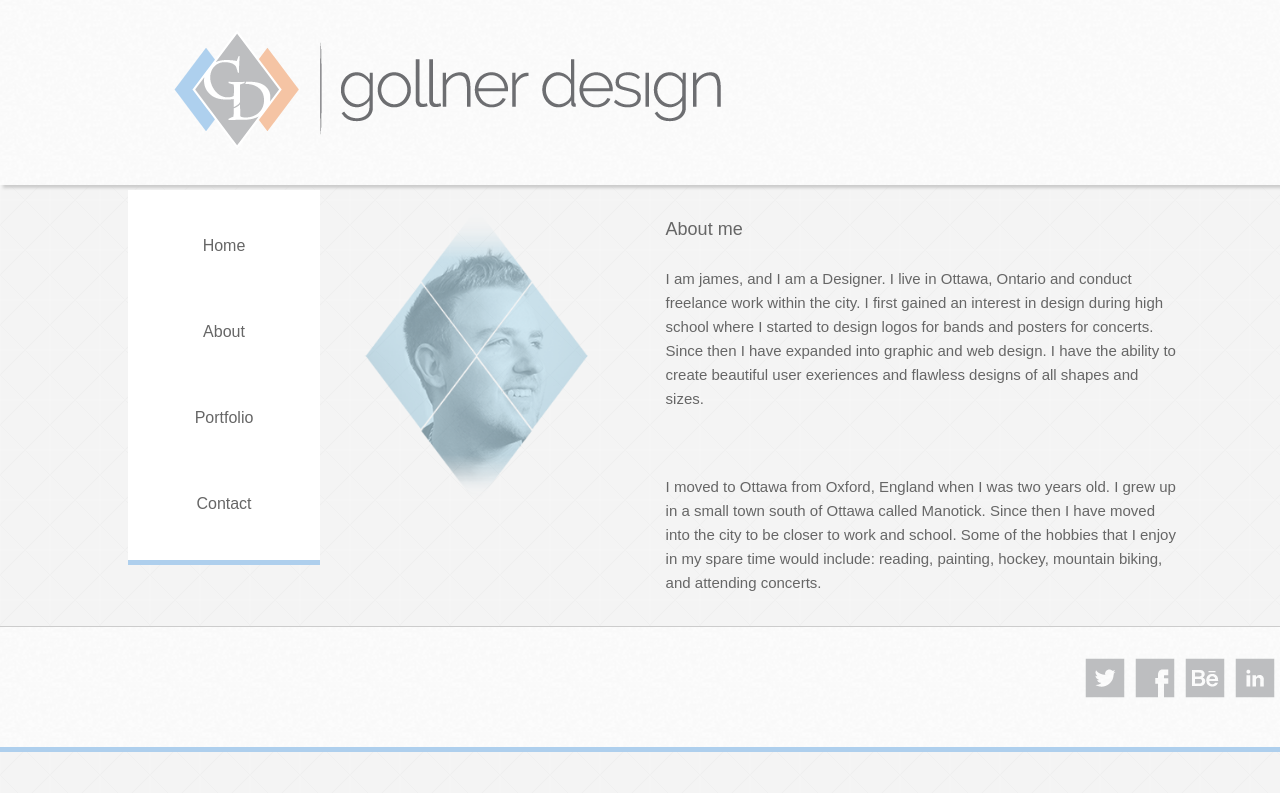
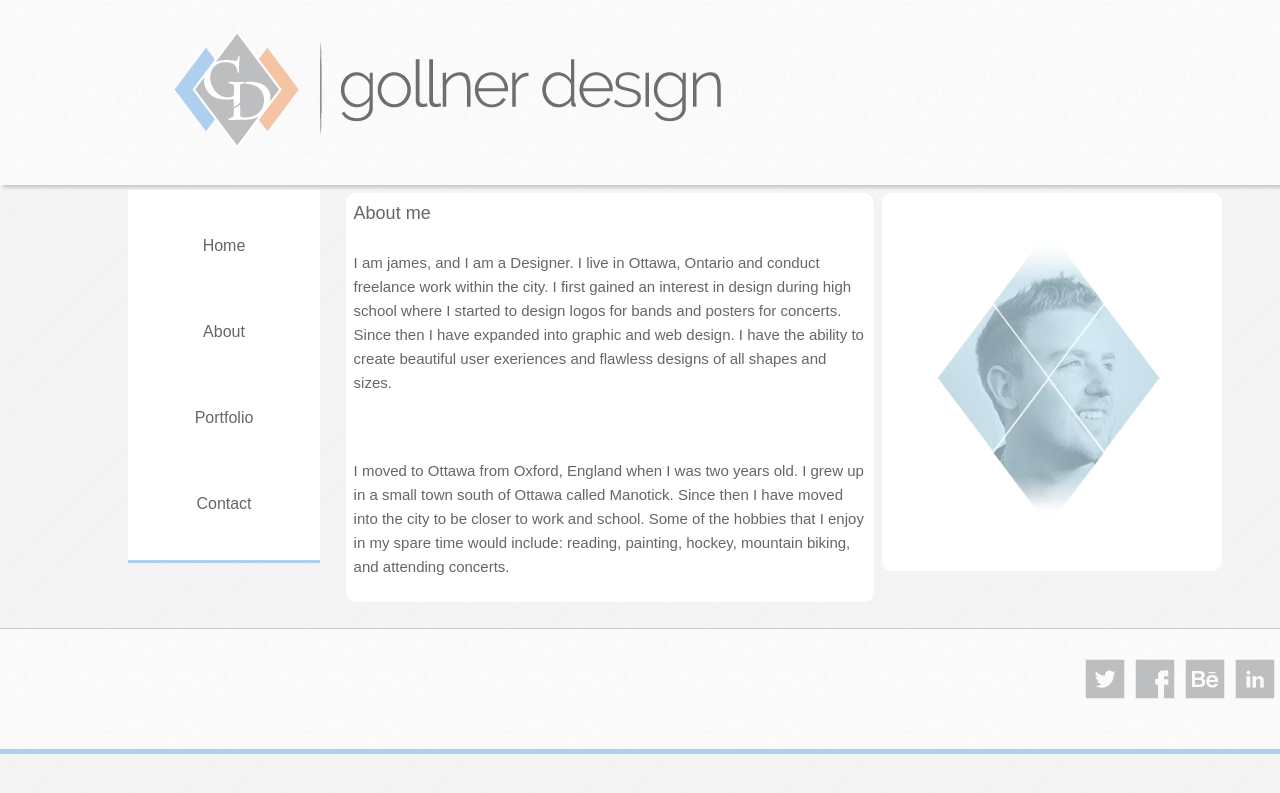
Before and after one commit to jgollner/jgollner.github.io, a Jekyll site: the page built from index.html, in a window 1280 px wide. Shown: the top 793 px of the page. Built offline with Jekyll 4.4.1, drawn with Linux system fonts in a browser that asks for light colours; Markdown is read by kramdown in place of the engine named in the settings.

Commit message:
CSS adjustments
more minor changes were made to the general.css file

```diff
--- a/css/general.css
+++ b/css/general.css
@@ -44,13 +44,18 @@ header {
 	display: none;
 }
 
+.wrapper {
+	margin: 2%;
+	clear:both;
+}
+
 .arrow {
 	clear:both;
 	z-index: 4;
 	}
 
 .imgholder {
-	margin: -10px;
+	padding: -10px;
 }
 
 .intro {
@@ -89,7 +94,7 @@ h2 {
 	font-family: Arial, Helvetica, sans-serif;
 	font-size: 17px;
 	font-weight: 900;
-	color: #999;
+	color: #AECFED;
 }
 
 p {
@@ -157,9 +162,9 @@ figcaption {
 
 
 .right{
-	padding-top: 1em;
-
+	margin:2%;
 	background-color: #FFF;
+	border-radius: 10px;
 	z-index: 10;
 	display:block;
 	overflow:hidden;
@@ -181,11 +186,23 @@ footer {
 }
 
 .content {
-	padding: 1em;
+	border-radius: 10px;
+	background-color:#FFF;
+	padding: .5em;
 	overflow: hidden;
 	float:none;
+	margin: 2%;
 }
 
+article {
+	border-radius: 10px;
+	background-color:#FFF;
+	margin: 2%;
+}
+
+.article2 {
+	display: none;
+}
 
 .bucket {
 	padding: 10px;
@@ -198,6 +215,7 @@ footer {
 	width: 100%;
 	margin: 0px auto 5px auto;
 	text-align: left;
+	border-bottom: #AECFED solid 3px;
 }
 
 .ac-container label{
@@ -390,7 +408,9 @@ footer {
 }
 
 .bucket {
-		width: 100%;
+		width: 90%;
+		margin-right: 0;
+		padding-top: 0;
 	}
 
 .nav {
@@ -408,7 +428,7 @@ footer {
 }
 
 .nav ul {
-	border-bottom: #AECFED solid 5px;
+	border-bottom: #AECFED solid 3px;
 }
 
 .nav-btn {
@@ -425,16 +445,31 @@ footer {
 }
 
 .content {
+	margin-top: 8px;
 	float: left;
 	width: 50%;
-	padding-left: 2%;
-	margin-top: 0;
 }
 
 article {
 	float: left;
-	width: 45%;
-	margin-top: 30px;
+	width: 35%;
+	margin-top: 8px;
+	margin-right: 0;
+	margin-left: 5%;
+	padding-top: 34px;
+	padding-bottom:34px;
+}
+
+.james {
+	width:auto;
+}
+
+.imgholder {
+	width: 80%;
+}
+
+.article2 {
+	display: none;
 }
 
 .intro {
@@ -452,10 +487,12 @@ article {
 .right {
 	float: left;
 	display: inline;
-	width: 100%;
-	margin: 2.5%;
+	width: 90%;
+	margin-left:5%;
+	margin-right:5%;
 	overflow:scroll;
-	padding: 5px;
+	padding-top: 0;
+
 }
 
 }
@@ -464,8 +501,9 @@ article {
 @media only screen and (min-width: 58.75em) {
 
 .bucket {
-
-	padding:2em;
+	padding-top:0;
+	padding-left:2em;
+	padding-right:2em;
 	margin:0;
 }
 
@@ -474,9 +512,10 @@ article {
 	display: inline;
 	width: 60%;
 	margin: 10px;
-	margin-left:5%;
+	margin-left:2%;
 	overflow:scroll;
 	padding-left: 10px;
+	padding-top:0;
 
 }
 
@@ -526,15 +565,26 @@ article {
 	float: left;
 	display: inline-block;
 	width: 40%;
-	padding-right: 7%;
-	margin-top: 1em;
+	margin-top: 8px;
+	margin-right: 8px;
 }
 
 
 article {
+	display: none;
+}
+
+.article2 {
+	background-color:#FFF;
+	border-radius: 10px;
 	float: left;
-	width: 25%;
-	margin-top: 30px;
+	width: 30%;
+	margin-top: 8px;
+	padding-top: 34px;
+	padding-bottom:34px;
+	display:inline;
+	z-index: 10;
+	max-width: 340px;
 }
 
 .intro {
@@ -574,4 +624,8 @@ article {
 }
 
 
+
+.border-p {
 }
+
+}
--- a/index.html
+++ b/index.html
@@ -2,6 +2,7 @@
 layout: default
 title: About
 ---
+
 
 	<article>
 		<div class="intro">
@@ -18,9 +19,17 @@ title: About
 	</article>
 
 
-	<div class="content">
-		<h>About me</h>
-			<p class= "border-p">I am james, and I am a Designer. I live in Ottawa, Ontario and conduct 		freelance work within the city. I first gained an interest in design during high school where I started to design logos for bands and posters for concerts. Since then I have expanded into graphic and web design. I have the ability to create beautiful user exeriences and flawless designs of all shapes and sizes.</p>
+		<div class="content">
+			<h>About me</h>
+				<p class= "border-p">I am james, and I am a Designer. I live in Ottawa, Ontario and conduct 		freelance work within the city. I first gained an interest in design during high school where I started to design logos for bands and posters for concerts. Since then I have expanded into graphic and web design. I have the ability to create beautiful user exeriences and flawless designs of all shapes and sizes.</p>
 <br>
-			<p class= "border-p">I moved to Ottawa from Oxford, England when I was two years old. I grew up in a small town south of Ottawa called Manotick. Since then I have moved into the city to be closer to work and school. Some of the hobbies that I enjoy in my spare time would include: reading, painting, hockey, mountain biking, and attending concerts.</p>
-</div>
+				<p class= "border-p">I moved to Ottawa from Oxford, England when I was two years old. I grew up in a small town south of Ottawa called Manotick. Since then I have moved into the city to be closer to work and school. Some of the hobbies that I enjoy in my spare time would include: reading, painting, hockey, mountain biking, and attending concerts.</p>
+		</div>
+
+		<div class="article2">
+			<div class="imgholder2">
+				<center><img class="james" src="images/james002.png"></center>
+			</div>
+		</div>
+
+	</div>
```
Also changed, not shown: images/james002.png (added), 3 other files.
